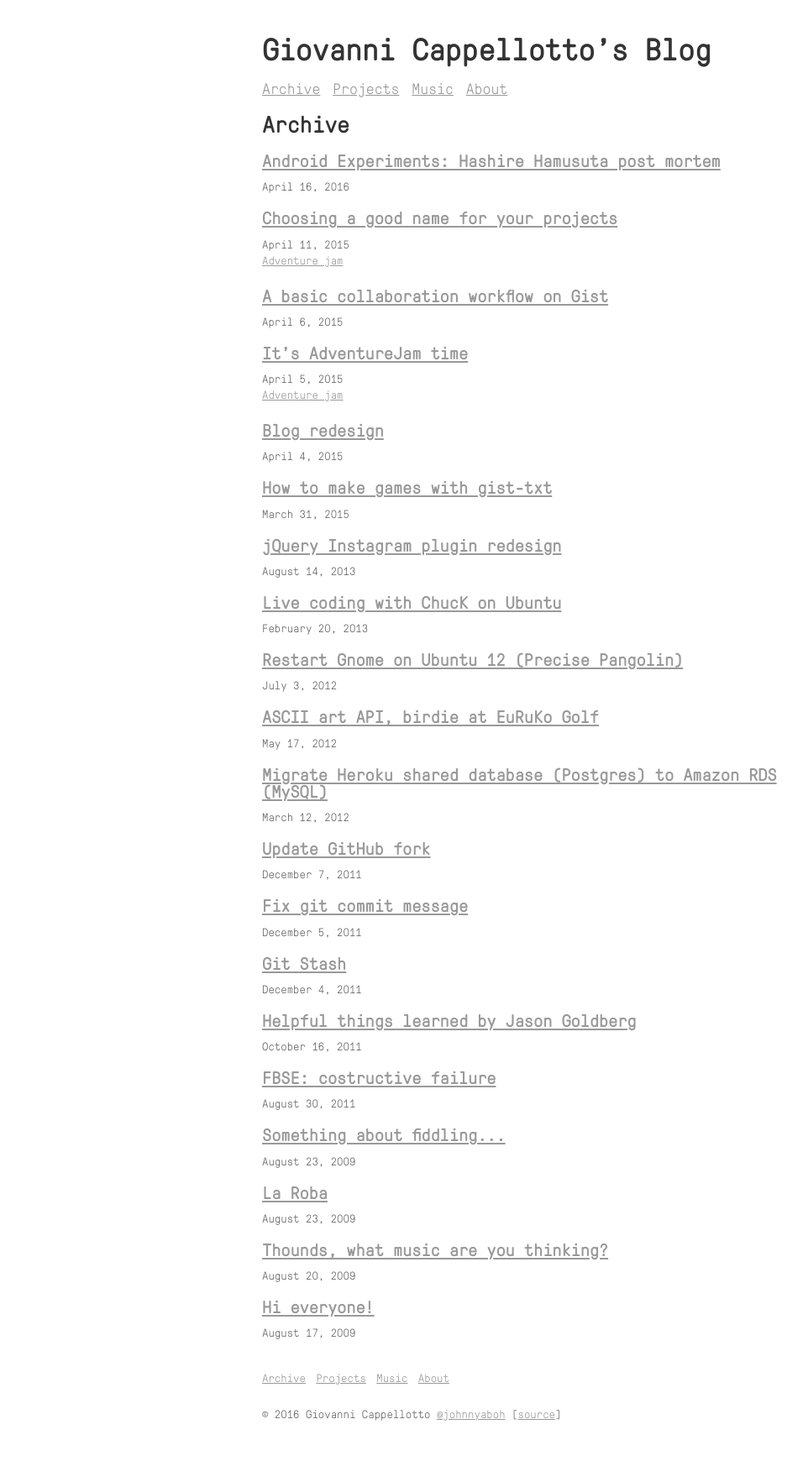
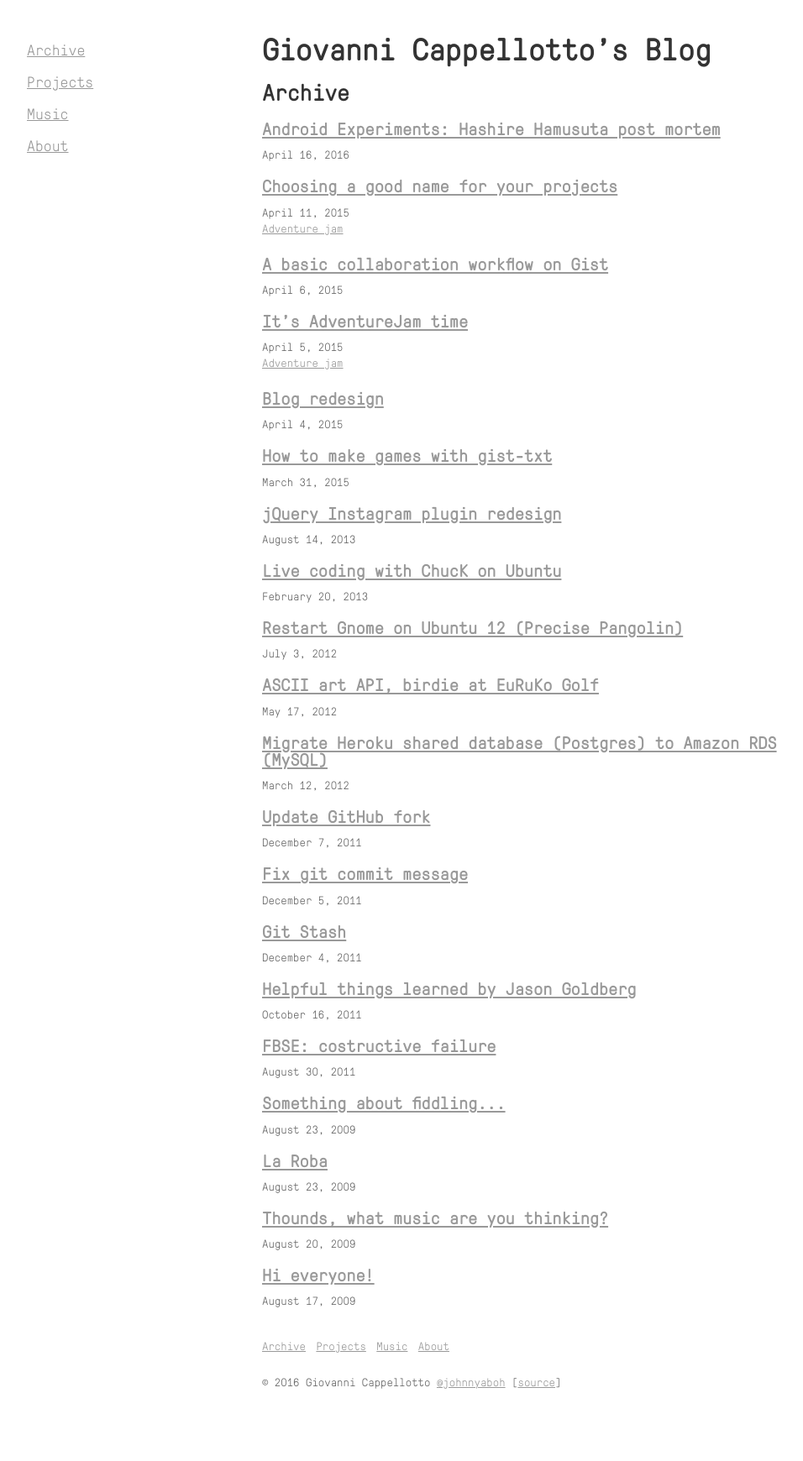
Before and after one commit to curlybracketshq/giovanni.curlybrackets.it, a Jekyll site: the page built from index.html, in a window 1280 px wide. Shown: the whole page at 84% size, without its empty margins (8-964 px from the left). Built offline with Jekyll 4.4.1, drawn with Linux system fonts in a browser that asks for light colours; after the commit the page ends 1702 px from its top, so only the background shows below that.

Commit message:
Update menu style

```diff
--- a/_includes/menu.html
+++ b/_includes/menu.html
@@ -1,4 +1,4 @@
-<nav>
+<nav class="menu">
   <ul class="unstyled">
     <li><a href="{{ site.url }}/">Archive</a></li>
     <li><a href="{{ site.url }}/projects.html">Projects</a></li>
--- a/_layouts/post.html
+++ b/_layouts/post.html
@@ -1,6 +1,8 @@
 ---
 layout: default
 ---
+
+{% include menu.html %}
 
 <article>
   <header>
--- a/stylesheets/style.css
+++ b/stylesheets/style.css
@@ -80,6 +80,16 @@ nav li {
   margin-right: 5px;
 }
 
+nav.menu {
+  position: absolute;
+  top: 30px;
+  left: 40px;
+}
+
+nav.menu li {
+  display: block;
+}
+
 time {
   font-size: 75%;
   color: #666666;
@@ -157,6 +167,14 @@ footer {
   color: #666666;
 }
 
+footer nav.menu {
+  position: initial;
+}
+
+footer nav.menu li {
+  display: inline;
+}
+
 .footnotes {
   font-style: italic;
 }
@@ -191,3 +209,13 @@ p.categories {
     max-width: 100%;
   }
 }
+
+@media screen and (max-width:930px) {
+  nav.menu {
+    position: initial;
+  }
+
+  nav.menu li {
+    display: inline;;
+  }
+}
```
